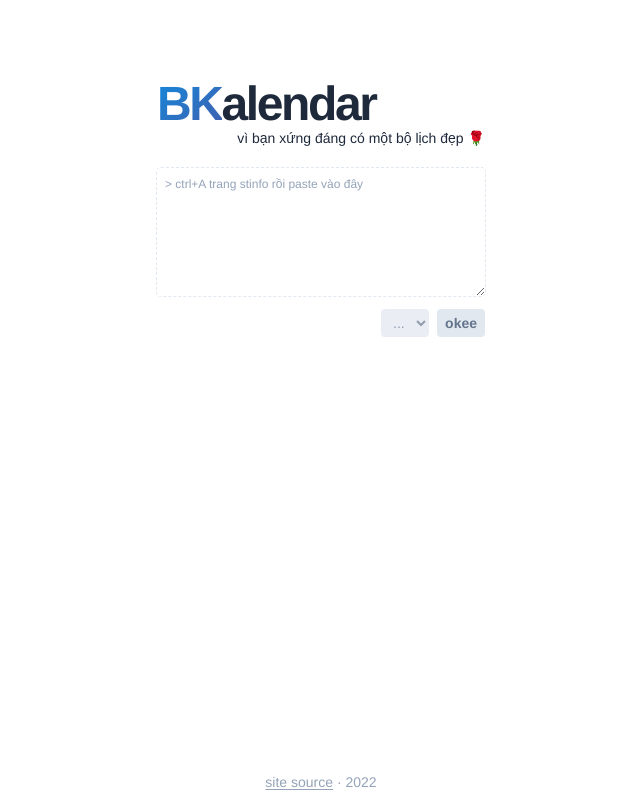
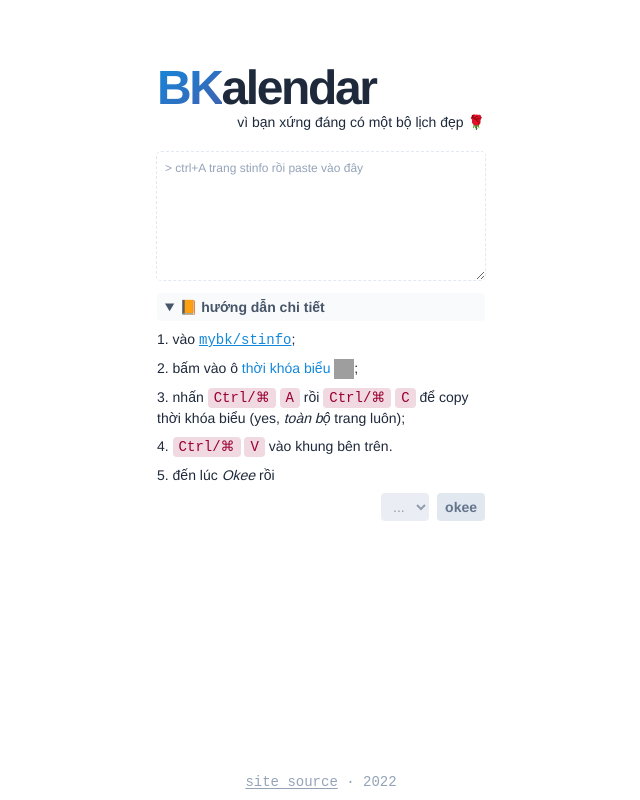
Before and after one commit to bkalendar/bkalendar.github.io, a SvelteKit app: page / in a window 1280 px wide. Shown: the whole page, without its empty margins (319-959 px from the left). Built offline with nearby package versions, Linux system fonts and the light colour scheme; grey boxes are pictures that could not be loaded.

Commit message:
add detailed guide

```diff
--- /dev/null
+++ b/src/lib/Key.svelte
@@ -0,0 +1 @@
+<key class="rounded bg-rose-100 px-1.5 py-0.5 font-mono text-rose-500"><slot /></key>
--- a/src/routes/+layout.svelte
+++ b/src/routes/+layout.svelte
@@ -17,12 +17,12 @@
 </svelte:head>
 
 <main
-	class="relative mx-auto min-h-screen max-w-sm px-2 py-10 font-body text-sm text-slate-800 accent-sky-500"
+	class="relative mx-auto min-h-screen max-w-sm px-2 pt-6 pb-10 font-body text-sm text-slate-800 accent-sky-500"
 >
 	<slot />
 
 	<footer class="absolute inset-x-0 bottom-2 flex justify-center text-slate-400">
-		<p>
+		<p class="font-mono">
 			<a
 				href="https://github.com/bkalendar/bkalendar.github.io"
 				target="_blank"
--- a/src/routes/+page.svelte
+++ b/src/routes/+page.svelte
@@ -1,4 +1,6 @@
 <script lang="ts">
+	import Key from '$lib/Key.svelte';
+
 	import { goto } from '$app/navigation';
 	import { diff, parseMachine, type MachineTimetable } from '@bkalendar/core';
 
@@ -41,7 +43,6 @@
 			BK</span
 		>alendar
 	</h1>
-
 	<p class="text-right">vì bạn xứng đáng có một bộ lịch đẹp 🌹</p>
 
 	<textarea
@@ -51,6 +52,38 @@
 		placeholder="> ctrl+A trang stinfo rồi paste vào đây"
 		bind:value={raw}
 	/>
+
+	<details open={selected === null}>
+		<summary class="my-2 rounded bg-slate-50 py-1 px-2 font-bold text-slate-600"
+			>📙 hướng dẫn chi tiết</summary
+		>
+
+		<ol class="list-inside list-decimal space-y-2">
+			<li>
+				vào <a
+					href="https://mybk.hcmut.edu.vn/stinfo/"
+					target="_blank"
+					class="font-mono text-sky-500 underline">mybk/stinfo</a
+				>;
+			</li>
+			<li>
+				bấm vào ô <span class="text-sky-500"
+					>thời khóa biểu <img
+						src="https://mybk.hcmut.edu.vn/stinfo/public/uploads/avatars/1477389315-calendar-1.png"
+						alt="thời khóa biểu"
+						class="inline h-5 w-5"
+					/></span
+				>;
+			</li>
+			<li>
+				nhấn <Key>Ctrl/⌘</Key>
+				<Key>A</Key> rồi <Key>Ctrl/⌘</Key>
+				<Key>C</Key> để copy thời khóa biểu (yes, <em>toàn bộ</em> trang luôn);
+			</li>
+			<li><Key>Ctrl/⌘</Key> <Key>V</Key> vào khung bên trên.</li>
+			<li>đến lúc <em>Okee</em> rồi</li>
+		</ol>
+	</details>
 
 	<div class="mt-2 flex justify-end space-x-2">
 		<select
--- a/src/routes/export/Preview.svelte
+++ b/src/routes/export/Preview.svelte
@@ -47,7 +47,7 @@
 		{#each [...new Array(rows).keys()] as row}
 			<div
 				class="-mx-2
-				{row % 2 == 1 ? 'bg-transparent' : 'bg-slate-100 border-b-[1.5px] border-dotted border-slate-200'}"
+				{row % 2 == 1 ? 'bg-transparent' : 'border-b-[1.5px] border-dotted border-slate-200 bg-slate-100'}"
 				style:grid-row="{row + 1} / span 1"
 				style:grid-column="1 / span {columns}"
 			/>
--- a/tailwind.config.cjs
+++ b/tailwind.config.cjs
@@ -7,7 +7,8 @@ const config = {
 	theme: {
 		fontFamily: {
 			body: ['Arimo', 'sans-serif'],
-			display: ['Maitree', 'serif']
+			display: ['Maitree', 'serif'],
+			mono: ['monospace']
 		},
 		colors: {
 			marine: {
```
